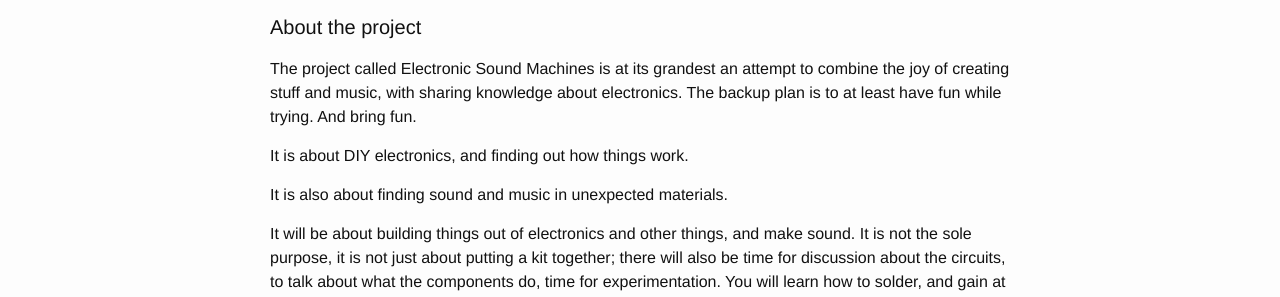
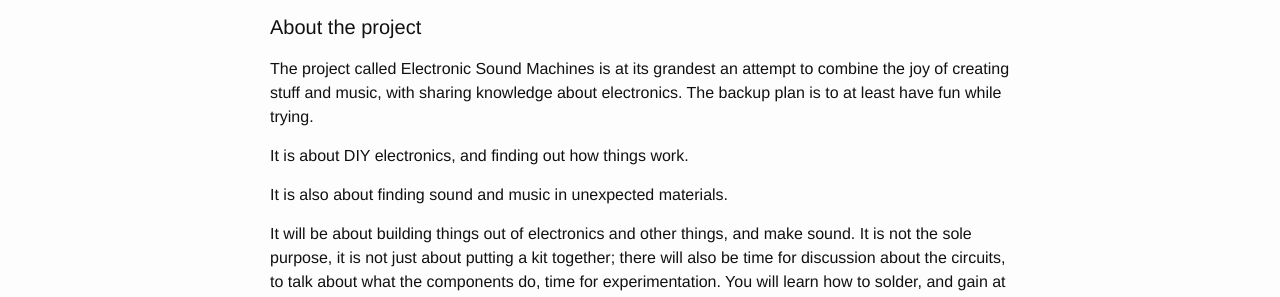
Before and after one commit to bar-and-c/electronicsoundmachines, a Jekyll site: the page built from _pages/99_about.md, in a window 1280 px wide. Shown: the part 152-449 px from the top of the page. Built offline with Jekyll 4.4.1, drawn with Linux system fonts in a browser that asks for light colours.

Commit message:
Remove repetitive phrase

```diff
--- a/_pages/99_about.md
+++ b/_pages/99_about.md
@@ -6,7 +6,7 @@ permalink: /about/
 
 #### About the project
 
-The project called Electronic Sound Machines is at its grandest an attempt to combine the joy of creating stuff and music, with sharing knowledge about electronics. The backup plan is to at least have fun while trying. And bring fun.
+The project called Electronic Sound Machines is at its grandest an attempt to combine the joy of creating stuff and music, with sharing knowledge about electronics. The backup plan is to at least have fun while trying.
 
 It is about DIY electronics, and finding out how things work.
 
```
